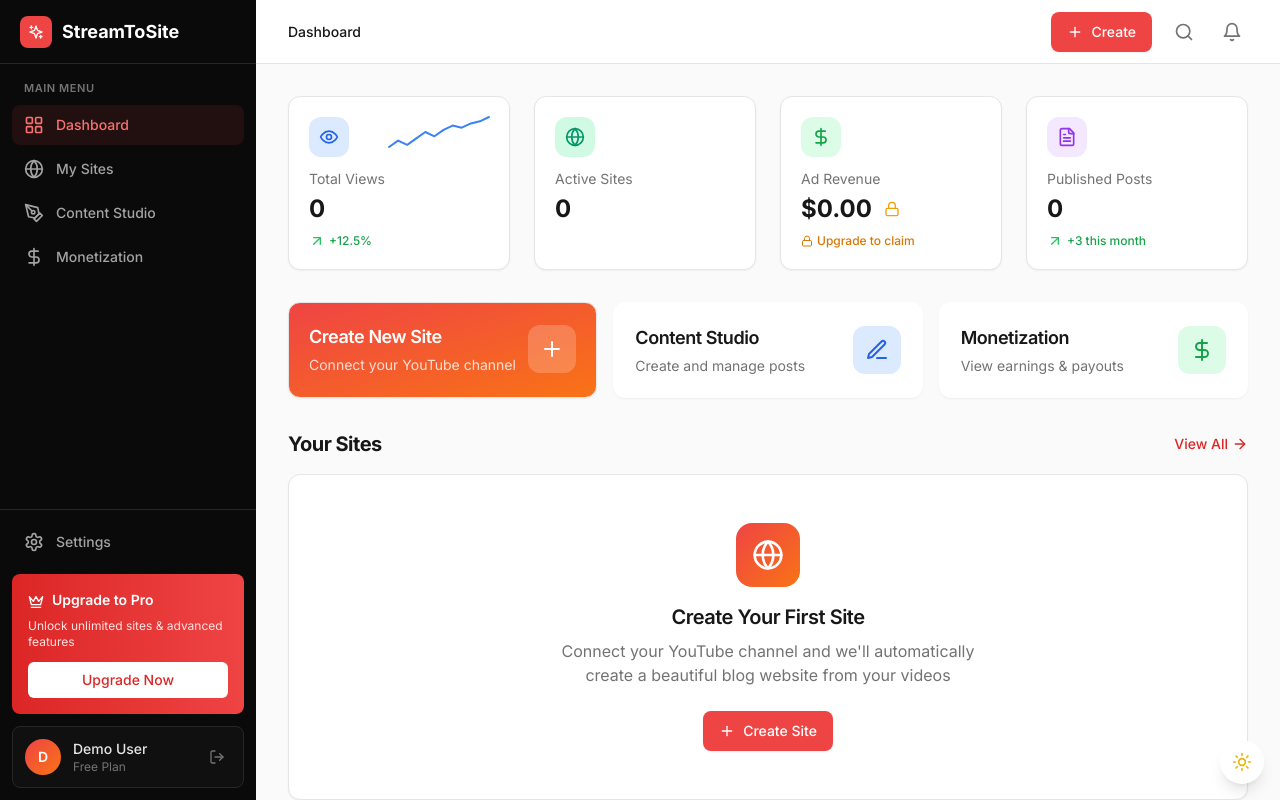
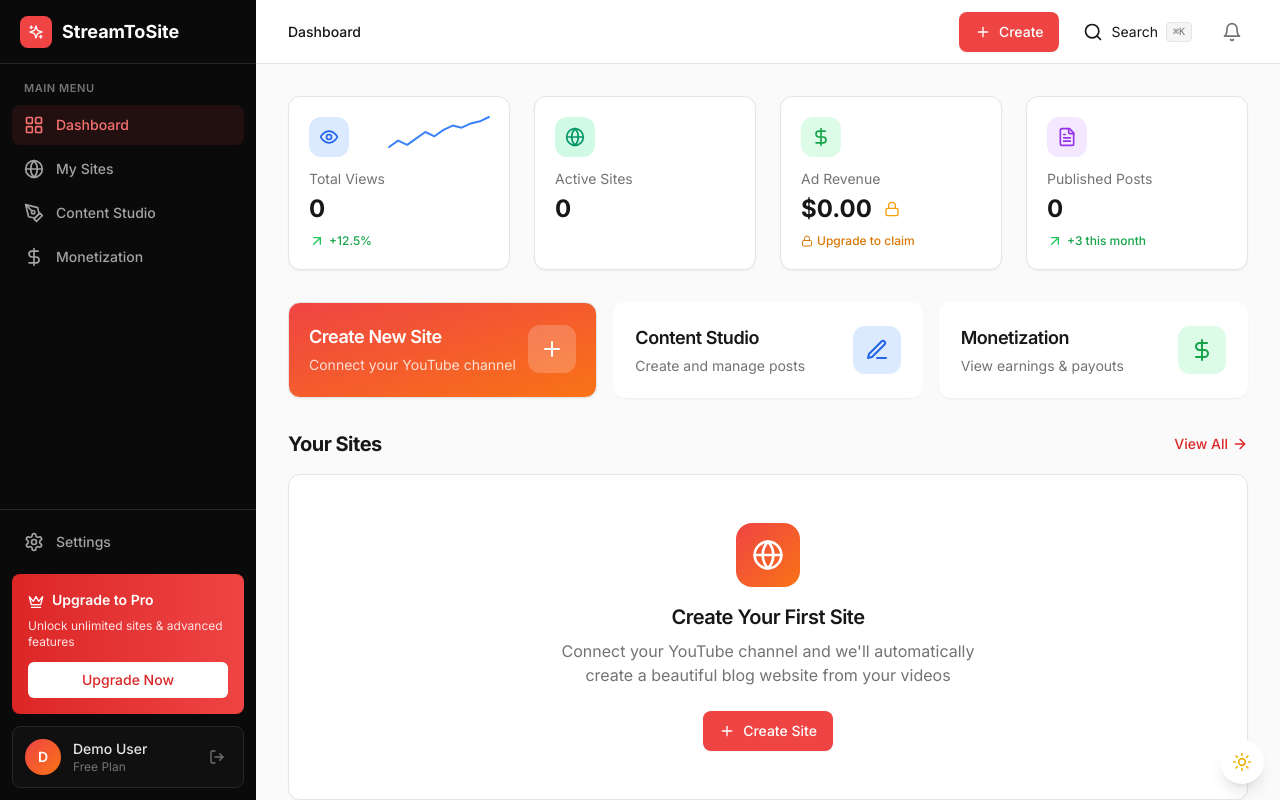
Before and after one commit to Baxa1997/streamToSite, a Next.js app: page /dashboard in a window 1280 px wide. Shown: the top 800 px of the page. Built offline with nearby package versions, Linux system fonts and the light colour scheme.

Commit message:
AI: ## What happened in the previous session
Task: An

```diff
--- a/src/components/DashboardLayout.js
+++ b/src/components/DashboardLayout.js
@@ -20,6 +20,7 @@ import {
   Bell,
   Search
 } from 'lucide-react'
+import { useCommandPaletteStore } from '@/store/commandPaletteStore'
 import useAppStore from '@/store/useAppStore'
 
 // Navigation items
@@ -50,6 +51,7 @@ export default function DashboardLayout({ children }) {
   const pathname = usePathname()
   const router = useRouter()
   const [sidebarOpen, setSidebarOpen] = useState(false)
+  const toggleCommandPalette = useCommandPaletteStore((state) => state.toggle)
   const { user, upgradePlan, logout } = useAppStore()
 
   const handleLogout = () => {
@@ -226,7 +228,24 @@ export default function DashboardLayout({ children }) {
               <Plus className="w-4 h-4" />
               Create
             </Link>
-            <button className="btn-light-ghost p-1.5 text-neutral-500 hover:text-neutral-700">
+
+            {/* Search (Command Palette Trigger) */}
+            <button
+              onClick={toggleCommandPalette}
+              className="hidden sm:flex items-center justify-center p-1.5 sm:p-2 rounded-md btn-light-ghost group"
+              title="Search or Command (Cmd+K)"
+            >
+              <Search className="w-5 h-5" />
+              <span className="ml-2 text-sm hidden lg:inline">Search</span>
+              <kbd className="ml-2 hidden lg:inline-flex items-center justify-center h-5 px-1.5 rounded bg-neutral-100 text-neutral-500 border border-neutral-200 text-[10px]">
+                ⌘K
+              </kbd>
+            </button>
+            {/* Mobile search icon only */}
+            <button
+              onClick={toggleCommandPalette}
+              className="sm:hidden btn-light-ghost p-1.5"
+            >
               <Search className="w-5 h-5" />
             </button>
             <button className="btn-light-ghost p-1.5 text-neutral-500 hover:text-neutral-700">
```
